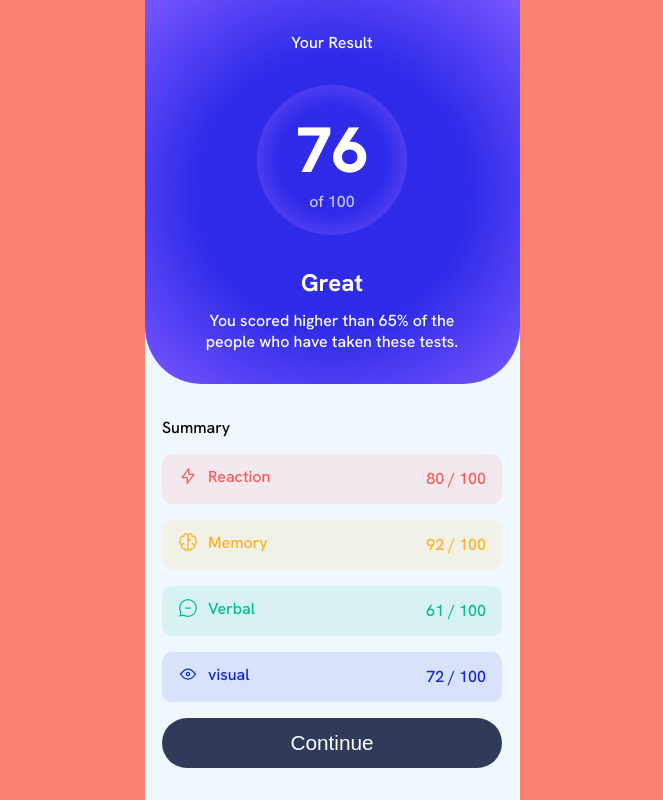
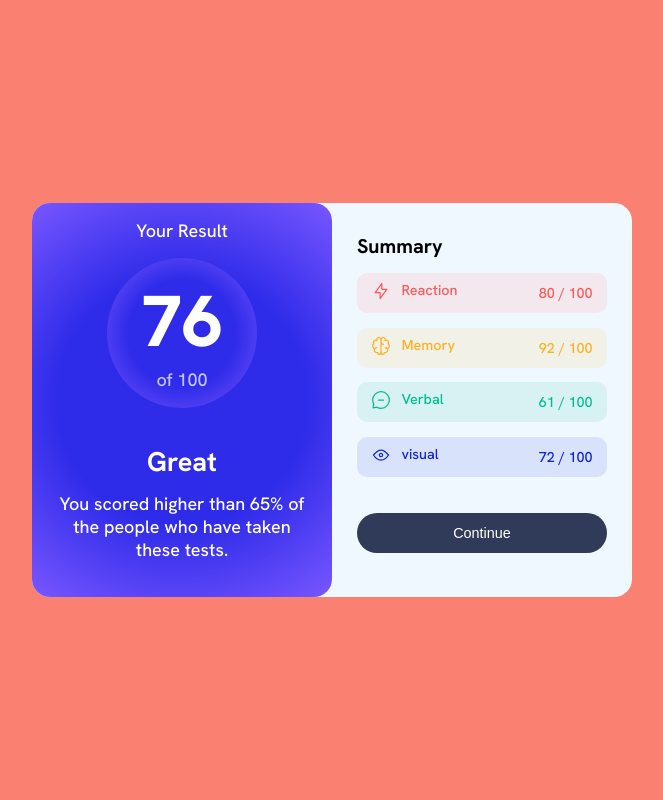
Before and after one commit to eliz-mercer/results-summary-component-main, a plain HTML site: page index.html in a window 1280 px wide. Shown: the whole page, without its empty margins (308-971 px from the left). Drawn offline with Linux system fonts and the light colour scheme.

Commit message:
desktop designe

```diff
--- a/style.css
+++ b/style.css
@@ -35,6 +35,7 @@ body {
   text-align: center;
 
   font-family: "Hanken Grotesk", sans-serif;
+  font-size: 18px;
 }
 .container {
   background-color: aliceblue;
@@ -157,3 +158,49 @@ body {
   font-size: 1.3em;
   font-weight: 500;
 }
+
+/* for pc */
+
+@media screen and (max-width: 1440px) {
+ .container{
+  width: 600px;
+  height: auto;
+  display: flex;
+  border-radius: 1em;
+ }
+ .card-left,.card-right{
+  width: 300px;
+ }
+ .card-left{
+  border-radius: 1em;
+ }
+ .card-right{
+  height: auto;
+  display: flex;
+  align-items: center;
+ }
+ .summary{
+  font-size: 1.1em;
+  font-weight: 700;
+ }
+ .card-right_container{
+  width: 250px;
+ }
+ .summary-result,
+ .btn{
+  width: 100%;
+  height: 40px;
+  font-size: .8em;
+  font-weight: 500;
+  margin: 1em 0;
+ }
+ .btn{
+  margin-top: 1.5em;
+ }
+ .btn:hover{
+  background: linear-gradient(to bottom , var(--gradient-light-slate-blue) 40% ,var(--gradient-royal-blue) );
+ }
+ .Result{
+  margin: .9em 0;
+ }
+}
```
